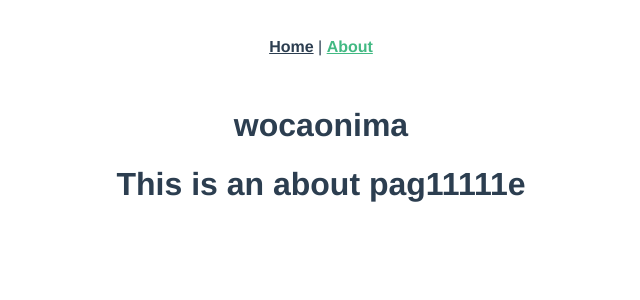
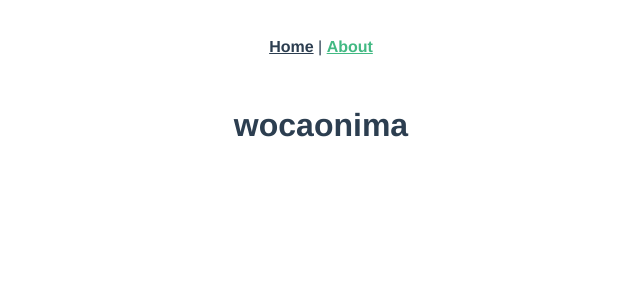
Before and after one commit to DianJY/WebGoldsuitPCgithup, a Vue app: page /#/about in a window 1280 px wide. Shown: the top 300 px of the page, without its empty margins (319-959 px from the left). Built offline with nearby package versions, Linux system fonts and the light colour scheme.

Commit message:
https://github.com/DianJY/WebGoldsuitPCgithup.git

```diff
--- a/src/views/About.vue
+++ b/src/views/About.vue
@@ -1,6 +1,5 @@
 <template>
   <div class="about">
     <h1>wocaonima</h1>
-    <h1>This is an about pag11111e</h1>
   </div>
 </template>
```
